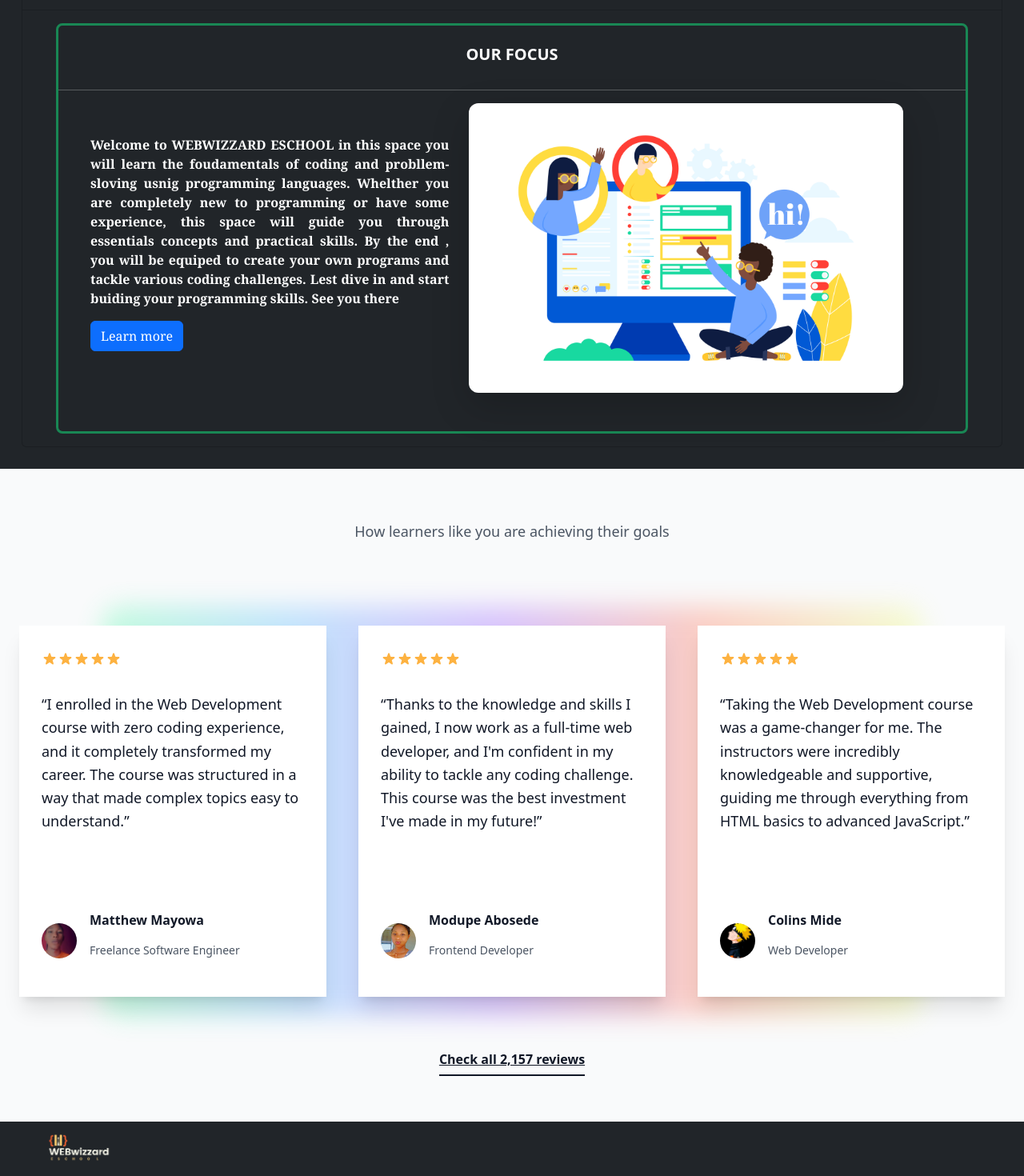
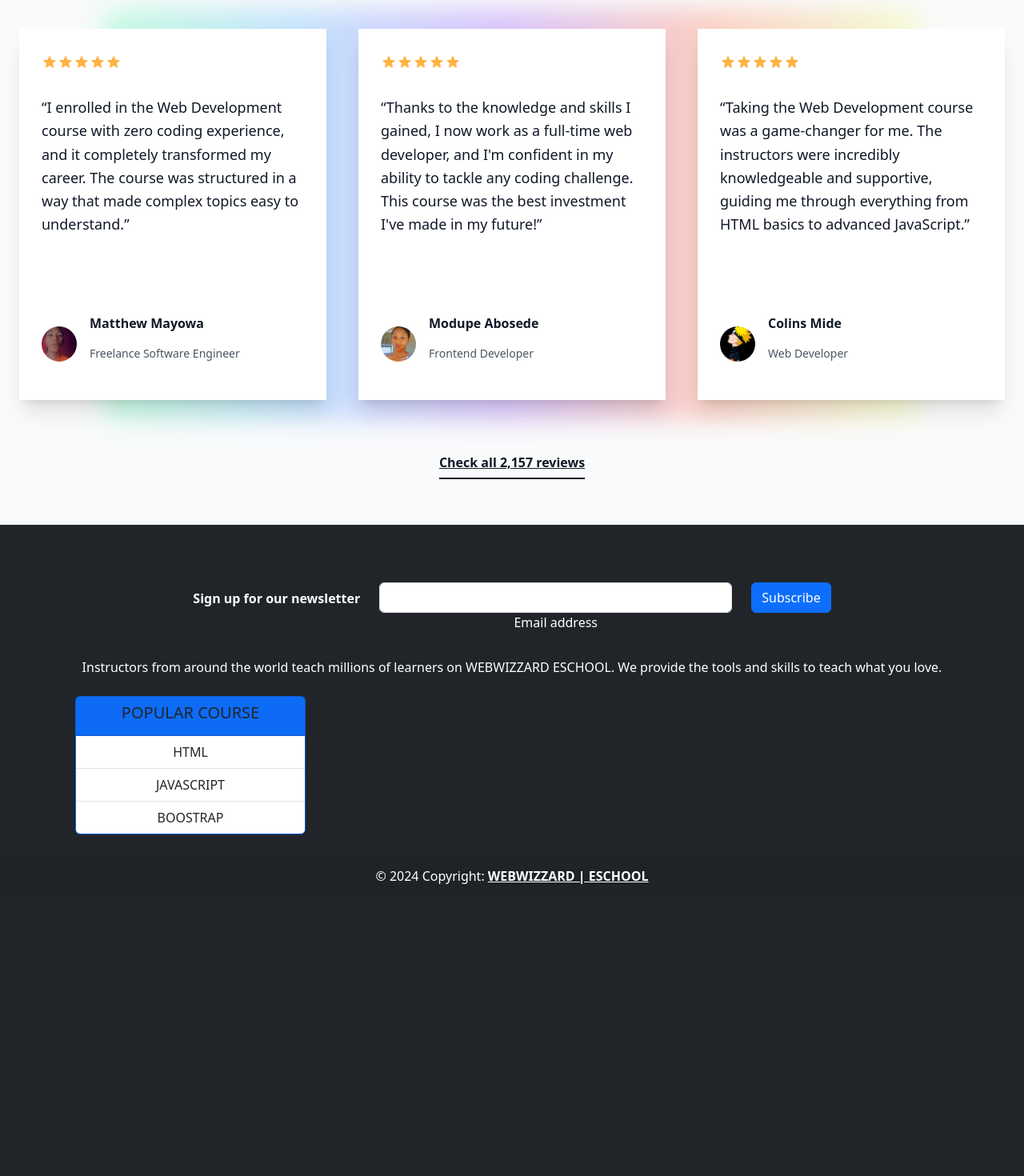
Before and after one commit to lordwisetech/webwizzard-Eschool, a Vue app: page / in a window 1280 px wide. Shown: the part 520-1990 px from the top of the page at 80% size. After the commit the page ends 1643 px from the top, so only its background shows below. Built offline with nearby package versions, Linux system fonts and the light colour scheme.

Commit message:
remove some componet

```diff
--- a/src/components/sideNav.vue
+++ /dev/null
@@ -1,49 +0,0 @@
-<template>
-  <nav class="navbar navbar-expand-md bg-dark navbar-dark p-2">
-    <div class="container-fluid">
-      <!-- Logo -->
-      <a class="navbar-brand ms-4" href="#">
-        <img src="/images/logo.png" alt="Logo" class="d-inline-block align-text-top" style="width: 100px;">
-      </a>
-
-      <!-- Toggler for mobile view -->
-      <button class="navbar-toggler" type="button" data-bs-toggle="collapse" data-bs-target="#navbarContent" aria-controls="navbarContent" aria-expanded="false" aria-label="Toggle navigation">
-        <span class="navbar-toggler-icon"></span>
-      </button>
-
-      <!-- Navbar content -->
-      <div class="collapse navbar-collapse" id="navbarContent">
-        <!-- Left side - Search bar -->
-        <form class="d-flex ms-auto me-4">
-          <input class="form-control me-2" type="search" placeholder="Search" aria-label="Search">
-          <button class="btn btn-outline-light" type="submit">Search</button>
-        </form>
-
-        <!-- Right side - Buttons -->
-        <ul class="navbar-nav ms-auto">
-          <li class="nav-item me-3">
-            <a href="/dashboard">
-              <button class="btn btn-light">Start Learning</button>
-            </a>
-          </li>
-          <li class="nav-item">
-            <button class="btn btn-outline-light">Login</button>
-          </li>
-          <li class="nav-item ms-2">
-            <button class="btn btn-light">Sign Up</button>
-          </li>
-        </ul>
-      </div>
-    </div>
-  </nav>
-</template>
-
-<script>
-export default {
-  name: "NavbarComponent",
-};
-</script>
-
-<style scoped>
-/* Custom styles can be added here if needed */
-</style>
--- a/src/views/landingPage.vue
+++ b/src/views/landingPage.vue
@@ -1,10 +1,10 @@
 <script setup>
 import {ref} from 'vue'
-import landnav from '../components/landnav.vue'
+
 import firstsection from '@/components/firstSection.vue'
 import course from '../components/course.vue'
 import testimony from '@/components/testimony.vue'
-import step from '@/components/sideNav.vue'
+
 import foooter from '@/components/footer.vue'
 
 
@@ -12,11 +12,10 @@ import foooter from '@/components/footer.vue'
 
 <template>
 
-   <landnav></landnav>
+
    <firstsection></firstsection>
-   <course></course>
    <testimony></testimony>
-   <step></step>
+
    <foooter> </foooter>
 
 
```
